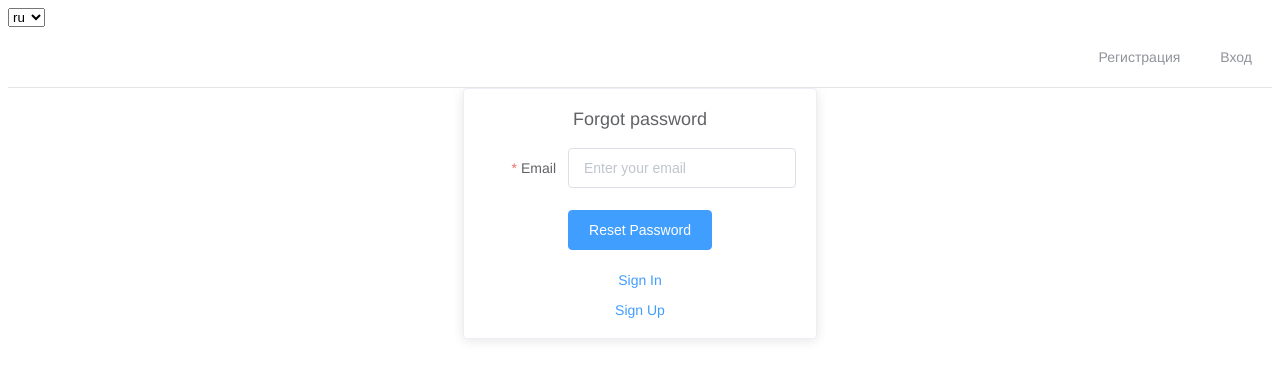
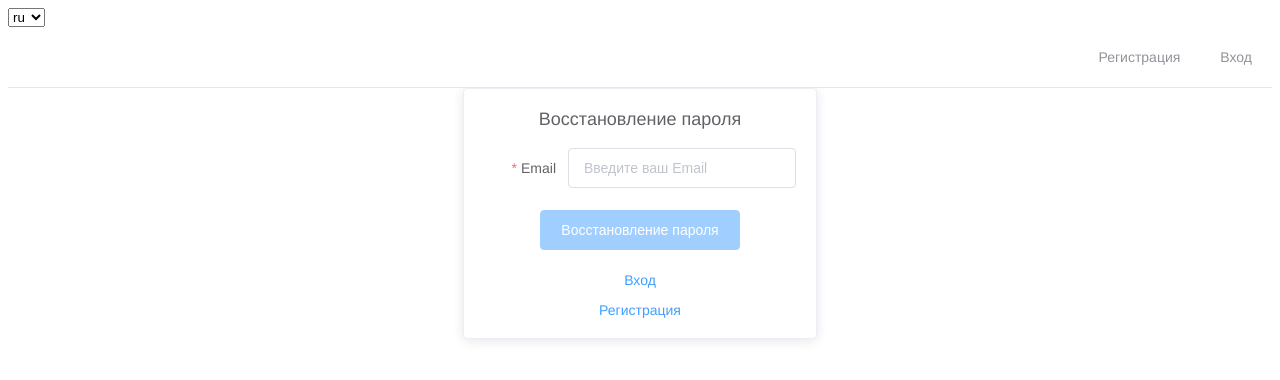
Before and after one commit to Mayurifag/rails-vue-fullstack-ultimate-template, a Vue app in the folder frontend/: page /forgot_password in a window 1280 px wide. Shown: the top 380 px of the page. Built offline with nearby package versions, Linux system fonts and the light colour scheme.

Commit message:
WIP: Chuck Norris Emailed Me This Patch... I'm Not Going To Question It

```diff
--- a/frontend/src/locales/en.json
+++ b/frontend/src/locales/en.json
@@ -1,13 +1,24 @@
 {
-  "placeholders.users.confirmPassword": "Confirm your password",
-  "placeholders.users.enterYourEmail": "Enter your email",
-  "users.forgotPassword?": "Forgot password?",
-  "users.login": "Login",
-  "users.logout": "Logout",
-  "users.password": "Password",
-  "users.passwordConfirmation": "Pass confirm",
-  "users.signIn": "Sign in",
-  "users.signUp": "Sign up",
-  "validations.users.enterCorrectEmail": "Enter correct email",
-  "validations.users.enterYourPassword": "Enter your password"
+	"placeholders": {
+		"users": {
+			"confirmPassword": "Confirm your password",
+			"enterYourEmail": "Enter your email"
+		}
+	},
+	"users": {
+		"forgotPassword?": "Forgot password?",
+		"login": "Login",
+		"logout": "Logout",
+		"password": "Password",
+		"passwordConfirmation": "Password confirmation",
+		"signIn": "Sign in",
+    "signUp": "Sign up",
+    "resetPassword": "Reset password"
+	},
+	"validations": {
+		"users": {
+			"enterCorrectEmail": "Enter correct email",
+			"enterYourPassword": "Enter your password"
+		}
+	}
 }
--- a/frontend/src/locales/ru.json
+++ b/frontend/src/locales/ru.json
@@ -1,13 +1,24 @@
 {
-  "placeholders.users.confirmPassword": "Подтвердите свой пароль",
-  "placeholders.users.enterYourEmail": "Введите ваш Email",
-  "users.forgotPassword?": "Забыли пароль?",
-  "users.login": "Войти",
-  "users.logout": "Выйти",
-  "users.password": "Пароль",
-  "users.passwordConfirmation": "Подтверждение пароля",
-  "users.signIn": "Вход",
-  "users.signUp": "Регистрация",
-  "validations.users.enterCorrectEmail": "Введите правильный email",
-  "validations.users.enterYourPassword": "Введите ваш пароль"
+	"placeholders": {
+		"users": {
+			"confirmPassword": "Подтвердите свой пароль",
+			"enterYourEmail": "Введите ваш Email"
+		}
+	},
+	"users": {
+		"forgotPassword?": "Забыли пароль?",
+		"login": "Войти",
+		"logout": "Выйти",
+		"password": "Пароль",
+		"passwordConfirmation": "Подтверждение пароля",
+		"signIn": "Вход",
+		"signUp": "Регистрация",
+    "resetPassword": "Восстановление пароля"
+	},
+	"validations": {
+		"users": {
+			"enterCorrectEmail": "Введите правильный email",
+			"enterYourPassword": "Введите ваш пароль"
+		}
+	}
 }
--- a/frontend/src/main.js
+++ b/frontend/src/main.js
@@ -1,10 +1,10 @@
 import Vue from 'vue'
 import App from './App'
-import '@lib/registerServiceWorker'
+import '@plugins/registerServiceWorker'
 import router from '@router'
 import { store } from '@store'
 import '@plugins/element.js'
-import i18n from '@lib/i18n'
+import i18n from '@plugins/i18n'
 
 Vue.config.productionTip = false
 
--- a/frontend/src/views/users/ForgotPassword.vue
+++ b/frontend/src/views/users/ForgotPassword.vue
@@ -1,14 +1,14 @@
 <template lang="pug">
   .auth-card
     el-card
-      h2.mb-1em Forgot password
+      h2.mb-1em {{ $t('users.resetPassword') }}
       el-form(label-width="6em" :model="forgotPasswordForm" ref="forgotPasswordForm" :rules="rules")
         el-form-item(prop="email" label="Email")
-          el-input(v-model="forgotPasswordForm.email" placeholder="Enter your email" clearable)
+          el-input(v-model="forgotPasswordForm.email" :placeholder="$t('placeholders.users.enterYourEmail')" clearable)
         el-form-item(label-width="0")
-          el-button(type="primary" @click="validateAndSetResetPasswordToken" block) Reset Password
-      router-link(to="/") Sign In
-      router-link(to="/signup" class="display-block mt-1em") Sign Up
+          el-button(type="primary" :disabled="forgotPasswordForm.email === ''" @click="validateAndSetResetPasswordToken" block) {{ $t('users.resetPassword') }}
+      router-link(to="/") {{ $t('users.signIn') }}
+      router-link(to="/signup" class="display-block mt-1em") {{ $t('users.signUp') }}
 </template>
 
 <script>
--- a/frontend/src/views/users/ResetPassword.vue
+++ b/frontend/src/views/users/ResetPassword.vue
@@ -1,16 +1,16 @@
 <template lang="pug">
   .auth-card
     el-card
-      h2.mb-1em Reset password
-      el-form(label-width="8em" :model="resetPasswordForm" ref="resetPasswordForm" :rules="rules")
-        el-form-item(prop="password" required label="Password")
-          el-input(v-model="resetPasswordForm.password" placeholder="Enter your password" show-password autocomplete="off")
-        el-form-item(prop="passwordConfirmation" required label="Pass confirm")
-          el-input(v-model="resetPasswordForm.passwordConfirmation" placeholder="Confirm your password" show-password autocomplete="off")
+      h2.mb-1em {{ $t('users.resetPassword') }}
+      el-form(label-position="right" :model="resetPasswordForm" ref="resetPasswordForm" :rules="rules")
+        el-form-item(prop="password" required :label="$t('users.password')")
+          el-input(v-model="resetPasswordForm.password" :placeholder="$t('validations.users.enterYourPassword')" show-password autocomplete="off")
+        el-form-item(prop="passwordConfirmation" required :label="$t('users.passwordConfirmation')")
+          el-input(v-model="resetPasswordForm.passwordConfirmation" :placeholder="$t('placeholders.users.confirmPassword')" show-password autocomplete="off")
         el-form-item(label-width="0")
-          el-button(type="primary" @click="validateAndReset" block) Reset Password
-      router-link(to="/") Sign In
-      router-link(to="/signup" class="display-block mt-1em") Sign Up
+          el-button(type="primary" :disabled="resetPasswordForm.password === ''" @click="validateAndReset" block) {{ $t('users.resetPassword') }}
+      router-link(to="/") {{ $t('users.signIn') }}
+      router-link(to="/signup" class="display-block mt-1em") {{ $t('users.signUp') }}
 </template>
 
 <script>
--- a/frontend/src/views/users/SignIn.vue
+++ b/frontend/src/views/users/SignIn.vue
@@ -8,7 +8,7 @@
         el-form-item(prop="password" :label="$t('users.password')")
           el-input(v-model="signInForm.password" :placeholder="$t('validations.users.enterYourPassword')" show-password autocomplete="off")
         el-form-item(label-width="0")
-          el-button(type="primary" block @click="validateAndSignIn") {{ $t('users.login') }}
+          el-button(type="primary" :disabled="signInForm.email === ''" block @click="validateAndSignIn") {{ $t('users.login') }}
       router-link(to="/forgot_password") {{ $t('users.forgotPassword?') }}
       router-link(to="/signup" class="display-block mt-1em") {{ $t('users.signUp') }}
 </template>
--- a/frontend/src/views/users/SignUp.vue
+++ b/frontend/src/views/users/SignUp.vue
@@ -10,7 +10,7 @@
         el-form-item(prop="passwordConfirmation" required :label="$t('users.passwordConfirmation')")
           el-input(v-model="signUpForm.passwordConfirmation" :placeholder="$t('placeholders.users.confirmPassword')" show-password autocomplete="off")
         el-form-item(label-width="0")
-          el-button(type="primary" @click="validateAndSignUp" block) {{ $t('users.signUp') }}
+          el-button(type="primary" :disabled="signUpForm.email === ''" @click="validateAndSignUp" block) {{ $t('users.signUp') }}
       router-link(to="/forgot_password") {{ $t('users.forgotPassword?') }}
       router-link(to="/" class="display-block mt-1em") {{ $t('users.signIn') }}
 </template>
```
Also changed, not shown: frontend/src/plugins/i18n.js (renamed from frontend/src/lib/i18n.js), frontend/src/plugins/registerServiceWorker.js (renamed from frontend/src/lib/registerServiceWorker.js).
